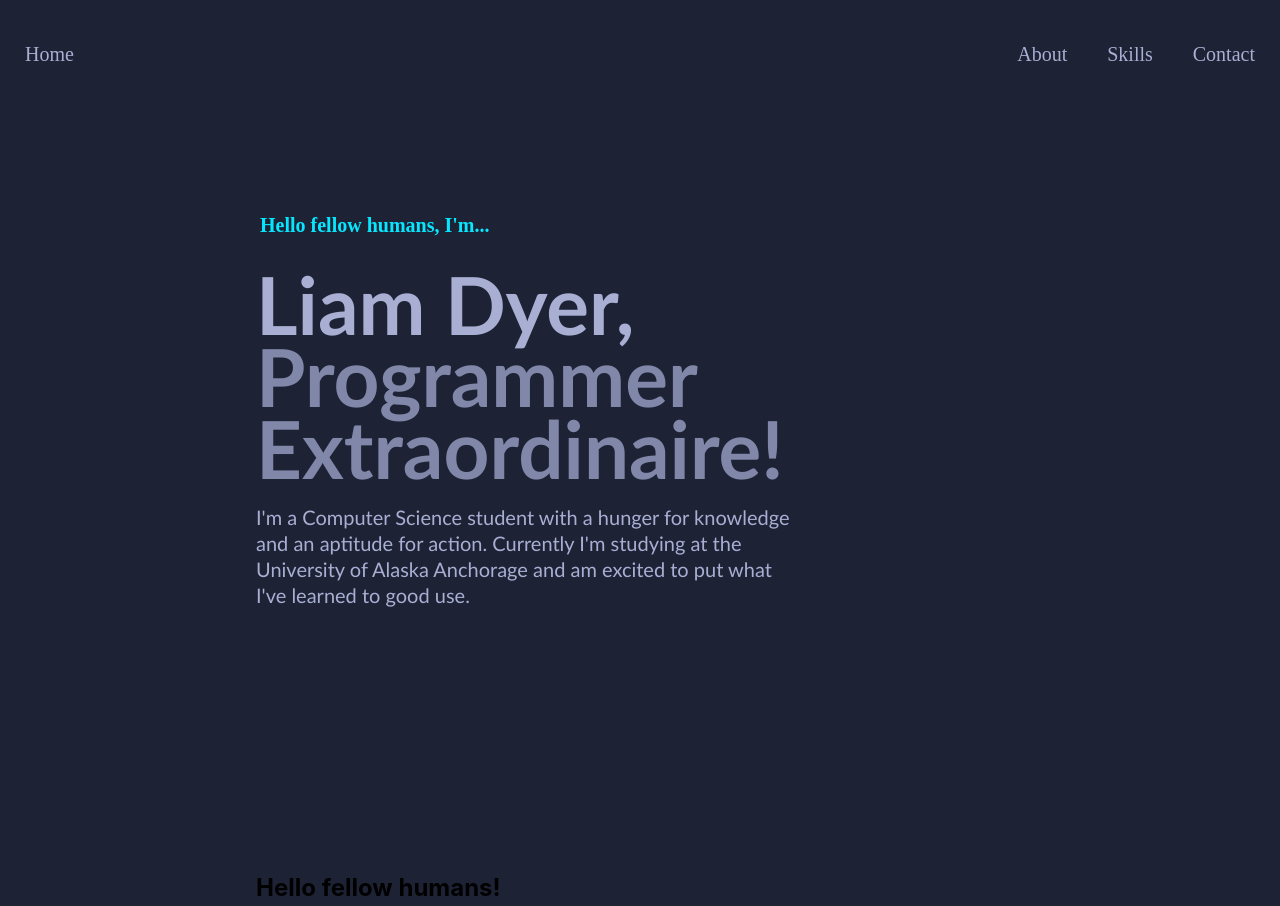
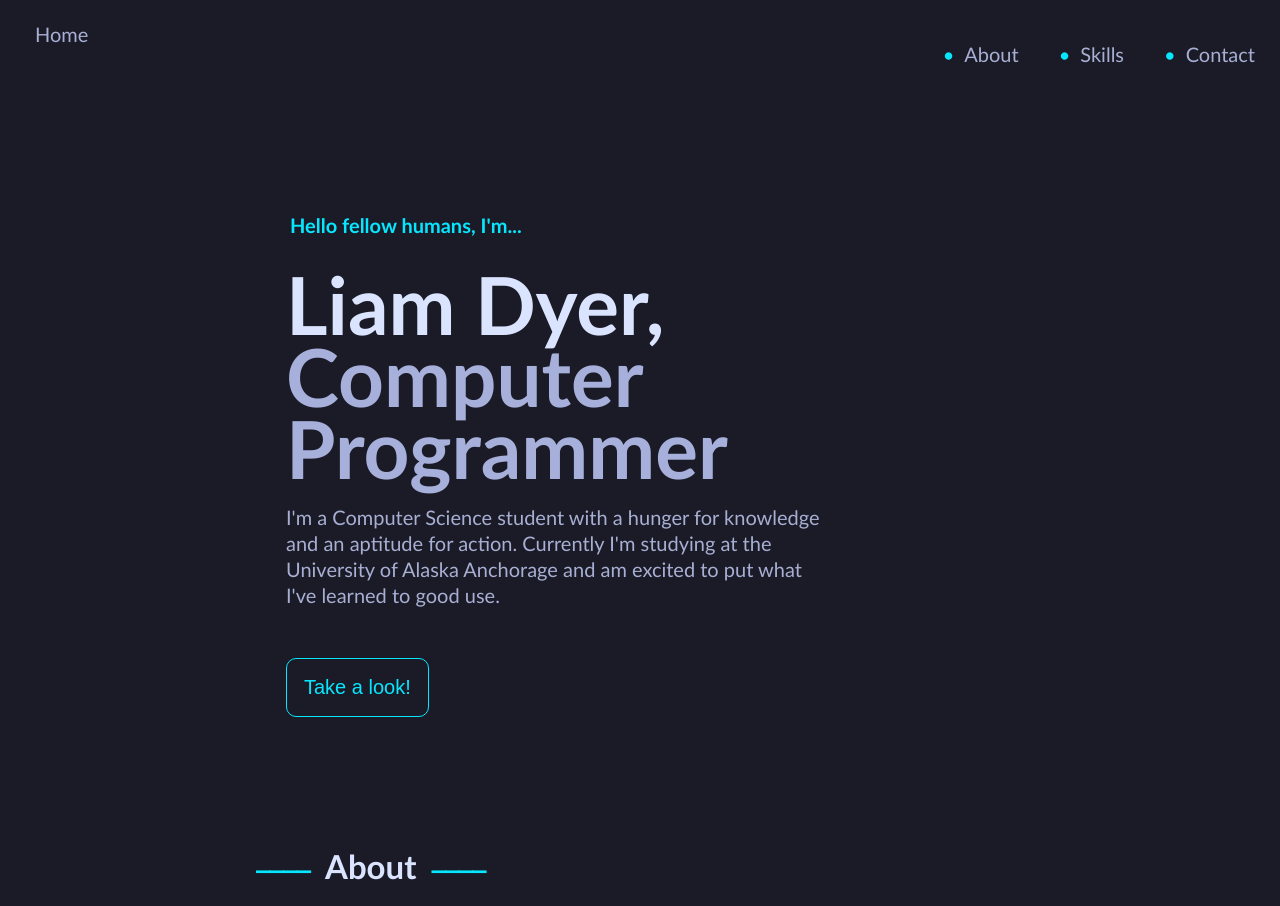
Before and after one commit to liam2258/PortfolioWebsite, a React (Create React App) app: page / in a window 1280 px wide. Shown: the top 906 px of the page. Built offline with nearby package versions, Linux system fonts and the light colour scheme; the HTML template or start-up script is replaced by a standard one.

Commit message:
Conitnued development

```diff
--- a/package.json
+++ b/package.json
@@ -3,10 +3,13 @@
   "version": "0.1.0",
   "private": true,
   "dependencies": {
+    "@emotion/react": "^11.10.5",
     "@testing-library/jest-dom": "^5.16.5",
     "@testing-library/react": "^13.4.0",
     "@testing-library/user-event": "^13.5.0",
     "react": "^18.2.0",
+    "react-animation-on-scroll": "^5.1.0",
+    "react-awesome-reveal": "^4.1.0",
     "react-dom": "^18.2.0",
     "react-scripts": "5.0.1",
     "web-vitals": "^2.1.4"
--- a/public/index.html
+++ b/public/index.html
@@ -24,7 +24,7 @@
       work correctly both with client-side routing and a non-root public URL.
       Learn how to configure a non-root public URL by running `npm run build`.
     -->
-    <title>React App</title>
+    <title>Liam Dyer</title>
   </head>
   <body>
     <noscript>You need to enable JavaScript to run this app.</noscript>
--- a/src/App.css
+++ b/src/App.css
@@ -1,51 +1,3 @@
-.intro h1 {
-    padding: 0%;
-    margin: 0px 0px 30px 4px;
-    color: #05B2DC;
-    filter: brightness(130%);
-    font-family: 'Times New Roman', Times, serif;
-    font-size: 20px;
-    animation: fadeUp 0.5s ease-in both;
-    animation-delay: 1.8s;
-    transition-duration: 0.5s;
-}
-
-.intro h2 {
-    font-size: clamp(40px, 8vw, 80px);
-    padding: 0%;
-    line-height: 0.9;
-    margin: 0px;
-    color:#a8afd3;
-    font-family: 'Gill Sans', 'Gill Sans MT', Calibri, 'Trebuchet MS', sans-serif;
-    animation: fadeUp 0.5s ease-in both;
-    animation-delay: 2s;
-    transition-duration: 0.5s;
-}
-
-.intro h3 {
-    font-size: clamp(40px, 8vw, 80px);
-    padding: 0%;
-    line-height: 0.9;
-    margin: 0px;
-    color:#8087a8;
-    font-family: 'Gill Sans', 'Gill Sans MT', Calibri, 'Trebuchet MS', sans-serif;
-    animation: fadeUp 0.5s ease-in both;
-    animation-delay: 2.2s;
-    transition-duration: 0.5s;
-}
-
-.intro p {
-    padding: 0px;
-    margin: 20px 0px 0px;
-    max-width: 540px;
-    color:#a8afd3;
-    font-family: 'Gill Sans', 'Gill Sans MT', Calibri, 'Trebuchet MS', sans-serif;
-    animation: fadeUp 0.5s ease-in both;
-    animation-delay: 2.4s;
-    transition-duration: 0.5s;
-    font-size: 20px;
-}
-
 li {
     padding: 5px;
     float: left;
@@ -75,48 +27,168 @@ section {
     padding: 0px;
 }
 
+button {
+    background: none;
+    border: 1px solid #05B2DC;
+    color: #05B2DC;
+    filter: brightness(130%);
+    font-size: large;
+    padding: 17px;
+    border-radius: 10px;
+}
+
+.intro h1 {
+    padding: 0%;
+    margin: 0px 0px 30px 4px;
+    color: #05B2DC;
+    filter: brightness(130%);
+    font-family: 'Gill Sans', 'Gill Sans MT', Calibri, 'Trebuchet MS', sans-serif;
+    font-size: 20px;
+    animation: fadeUp 0.5s ease-in both;
+    animation-delay: 1.8s;
+    transition-duration: 0.5s;
+}
+
+.intro h2 {
+    font-size: clamp(40px, 8vw, 80px);
+    filter: brightness(130%);
+    padding: 0%;
+    line-height: 0.9;
+    margin: 0px;
+    color:#a8afd3;
+    font-family: 'Gill Sans', 'Gill Sans MT', Calibri, 'Trebuchet MS', sans-serif;
+    animation: fadeUp 0.5s ease-in both;
+    animation-delay: 2s;
+    transition-duration: 0.5s;
+}
+
+.intro h3 {
+    font-size: clamp(40px, 8vw, 80px);
+    filter: brightness(130%);
+    padding: 0%;
+    line-height: 0.9;
+    margin: 0px;
+    color:#8087a8;
+    font-family: 'Gill Sans', 'Gill Sans MT', Calibri, 'Trebuchet MS', sans-serif;
+    animation: fadeUp 0.5s ease-in both;
+    animation-delay: 2.2s;
+    transition-duration: 0.5s;
+}
+
+.intro p {
+    padding: 0px;
+    margin: 20px 0px 0px;
+    max-width: 540px;
+    color:#a8afd3;
+    font-family: 'Gill Sans', 'Gill Sans MT', Calibri, 'Trebuchet MS', sans-serif;
+    animation: fadeUp 0.5s ease-in both;
+    animation-delay: 2.4s;
+    transition-duration: 0.5s;
+    font-size: 20px;
+}
+
+.intro button {
+    animation: fadeUp 0.5s ease-in both;
+    animation-delay: 3s;
+    transition-duration: 0.5s;
+    font-size: 20px;
+}
+
 .intro {
     padding-top: 70px;
+    padding-left: 30px;
+}
+
+.about h1 {
+    font-size: clamp(27px, 5vw, 33px);
+    filter: brightness(130%);
+    padding: 0%;
+    line-height: 0.9;
+    margin: 0px;
+    color:#a8afd3;
+    font-family: 'Gill Sans', 'Gill Sans MT', Calibri, 'Trebuchet MS', sans-serif;
+    transition-duration: 0.5s;
+}
+
+.about h1::before {
+    content: "⎯⎯⎯⎯";
+    color: #05B2DC;
+    font-size: clamp(20px, 5vw, 27px);
+    font-family: 'Gill Sans', 'Gill Sans MT', Calibri, 'Trebuchet MS', sans-serif;
+    padding-right: 15px;
+}
+
+.about h1::after {
+    content: "⎯⎯⎯⎯";
+    color: #05B2DC;
+    font-size: clamp(20px, 5vw, 27px);
+    font-family: 'Gill Sans', 'Gill Sans MT', Calibri, 'Trebuchet MS', sans-serif;
+    padding-left: 15px;
+}
+
+.about p {
+    padding: 0px;
+    margin: 20px 0px 0px;
+    max-width: 540px;
+    color:#a8afd3;
+    font-family: 'Gill Sans', 'Gill Sans MT', Calibri, 'Trebuchet MS', sans-serif;
+    font-size: 20px;
 }
 
 .nav {
     padding: 5px 5px 5px 5px;
     height: 100px;
+    color: #16161e;
 }
 
-.nav li {
+.nav a {
     padding: 20px;
 	opacity: 0;
 	animation: fadeIn 0.5s ease-in both;
-    font-family: 'Times New Roman', Times, serif;
+    font-family: 'Gill Sans', 'Gill Sans MT', Calibri, 'Trebuchet MS', sans-serif;
     font-size: 20px;
+    text-decoration: none;
+    color:#a8afd3;
 }
 
-.nav li:hover {
+.nav a::before {
+    content: "•";
+    color: #05B2DC;
+    filter: brightness(130%);
+    padding-right: 10px;
+}
+
+.nav a:nth-child(1)::before {
+    content: "";
+    color: #05B2DC;
+    filter: brightness(130%);
+}
+
+.nav a:hover {
 	cursor: pointer;
 }
 
-.nav li:nth-child(4) {
+.nav a:nth-child(4) {
 	animation-delay: 0.6s;
     transition-duration: 0.5s;
 }
-.nav li:nth-child(3) {
+.nav a:nth-child(3) {
 	animation-delay: 1s;
     transition-duration: 0.5s;
 }
-.nav li:nth-child(2) {
+.nav a:nth-child(2) {
 	animation-delay: 1.4s;
     transition-duration: 0.5s;
 }
-.nav li:nth-child(4):hover {
+.nav a:nth-child(4):hover {
     color: #05B2DC;
     filter: brightness(150%);
 }
-.nav li:nth-child(3):hover {
+.nav a:nth-child(3):hover {
     color: #05B2DC;
     filter: brightness(150%);
 }
-.nav li:nth-child(2):hover {
+.nav a:nth-child(2):hover {
     color: #05B2DC;
     filter: brightness(150%);
 }
--- a/src/App.js
+++ b/src/App.js
@@ -1,9 +1,9 @@
+import React, { useRef, useState, useEffect } from 'react';
 import './App.css';
 import Navigation from './Components/Navigation';
+import FadeUp from './Components/animation';
 
 function App() {
-
-  var a = 1;
 
   return (
     <div className="App">
@@ -14,20 +14,22 @@ function App() {
           <section className='intro'>
             <h1>Hello fellow humans, I'm...</h1>
             <h2>Liam Dyer,</h2>
-            <h3>Programmer Extraordinaire!</h3>
+            <h3>Computer Programmer</h3>
             <p>I'm a Computer Science student with a hunger for knowledge and
                an aptitude for action. Currently I'm studying at the University of Alaska Anchorage
                and am excited to put what I've learned to good use.
                </p>
+               <div style={{paddingTop: '50px'}}>
+                <button style={{cursor: 'pointer'}} type="submit">Take a look!</button>
+               </div>
           </section>
-          <section>
-            { a === 1 ?
+          <section className='about' id='about'>
             <div>
-              <h1>Hello fellow humans!</h1>
-              <h2>I'm Liam Dyer</h2>
+              <FadeUp>
+                <h1>About</h1>
+                <p>Thank you for stopping by my website!</p>
+              </FadeUp>
             </div>
-            : <div></div>
-            }
           </section>
         </div>
         <div></div>
--- a/src/Components/Navigation.js
+++ b/src/Components/Navigation.js
@@ -4,11 +4,12 @@ import '../App.css';
 function Navigation() {
     return(
         <ul className='nav'>
-            <li>Home</li>
-            <li style={{float:'right'}}>Contact</li>
-            <li style={{float:'right'}}>Skills</li>
-            <li style={{float:'right'}}>About</li>
+            <a href="/#about">Home</a>
+            <a href="/#about" style={{float:'right'}}>Contact</a>
+            <a href="/#about" style={{float:'right'}}>Skills</a>
+            <a href="/#about" style={{float:'right'}}>About</a>
         </ul>
     );
 }
+
 export default Navigation;
--- /dev/null
+++ b/src/Components/animation.js
@@ -0,0 +1,20 @@
+import React from "react";
+import Reveal from "react-awesome-reveal";
+import { keyframes } from "@emotion/react";
+
+const fadeUp = keyframes`
+    from {
+        opacity: 0;
+        transform: translate3d(0, 20%, 0);
+    }
+    to {
+        opacity: 1;
+        transform: translate3d(0, 0, 0);
+    }
+`;
+
+function FadeUp({ children }) {
+  return <Reveal keyframes={fadeUp} duration='500' triggerOnce='true' delay = '50'>{children}</Reveal>;
+}
+
+export default FadeUp;
--- a/src/index.css
+++ b/src/index.css
@@ -5,7 +5,7 @@ body {
     sans-serif;
   -webkit-font-smoothing: antialiased;
   -moz-osx-font-smoothing: grayscale;
-  background-color: #1e2235;
+  background-color: #1a1b27;
   line-height: 1.3;
 }
 
```
Also changed, not shown: 1 other file (tests, documents, lock files or other folders).
